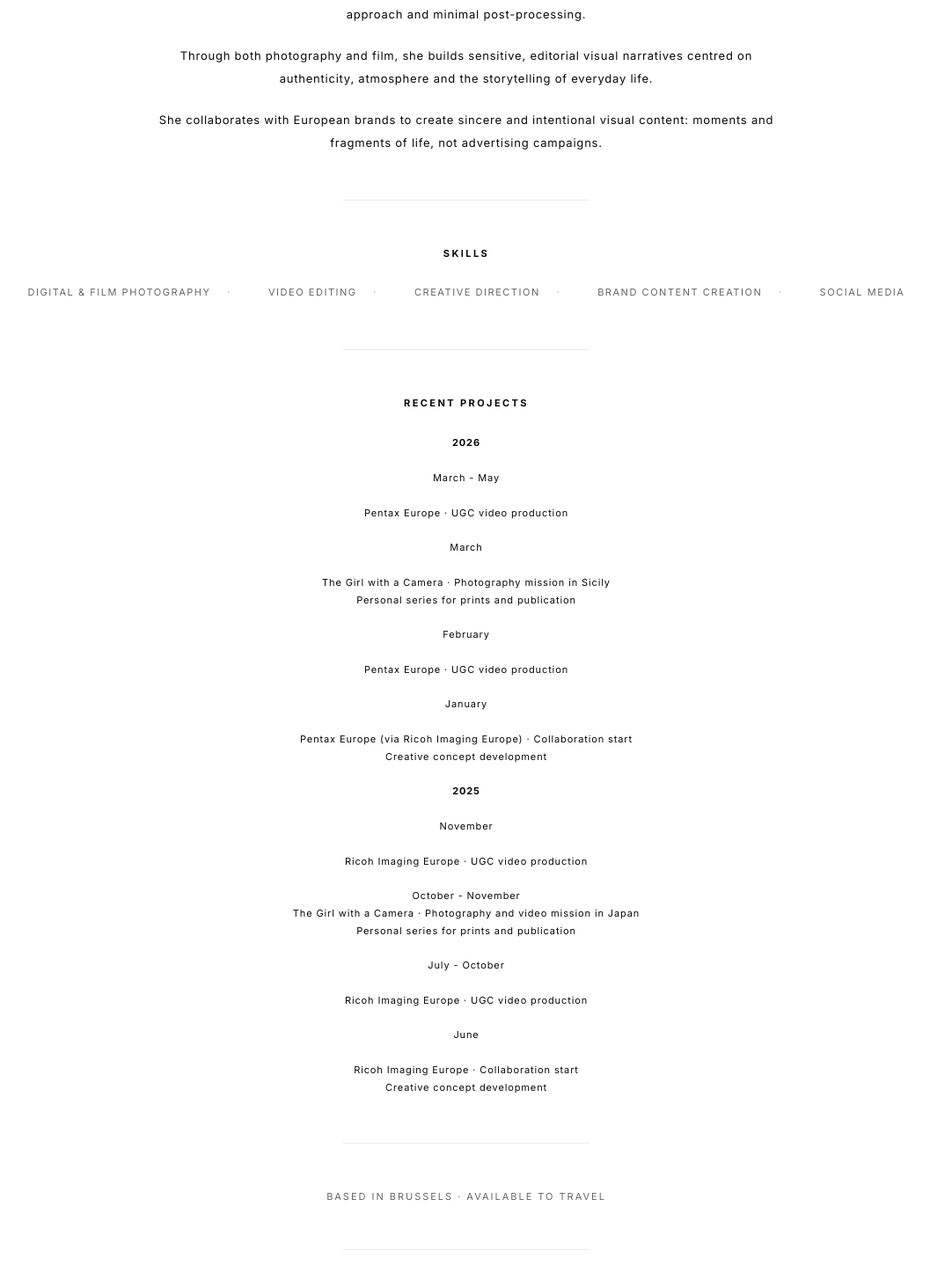
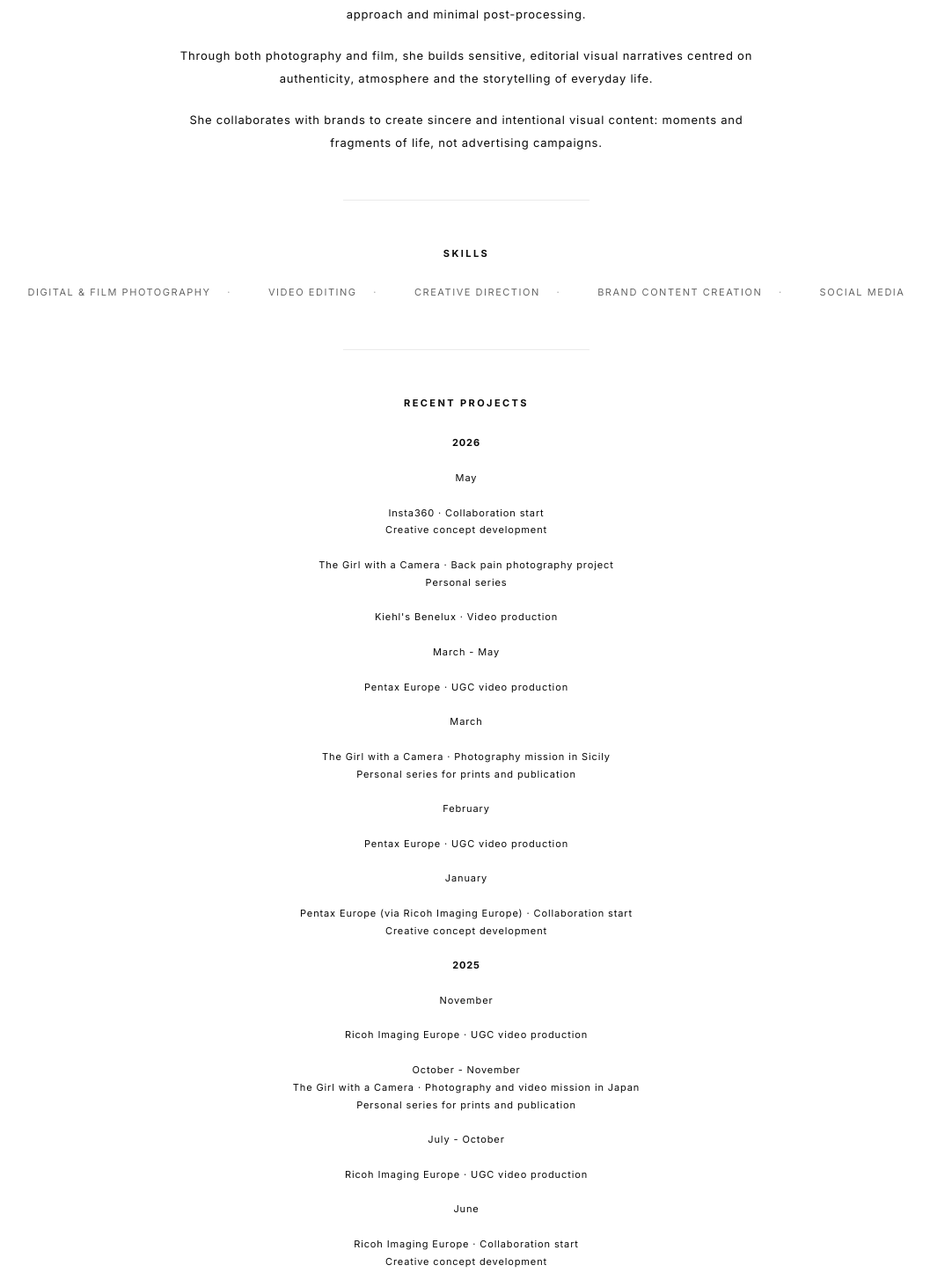
Before and after one commit to thegirlwithacamera/thegirlwithacamera, a Next.js app: page /en/about in a window 1280 px wide. Shown: the part 287-1750 px from the top of the page at 88% size, without its empty margins (110-1167 px from the left). Built offline with nearby package versions, Linux system fonts and the light colour scheme.

Commit message:
Update about page: remove 'European' qualifier and add May 2026 projects (Insta360, Back pain project, Kiehl's)

```diff
--- a/app/[lang]/about/page.tsx
+++ b/app/[lang]/about/page.tsx
@@ -21,7 +21,7 @@ const content = {
       "Sandrine Ceuppens est photographe et vidéaste documentaire, basée à Bruxelles.",
       "Elle capture les rues, la lumière et les instants silencieux. Ces fragments du réel qu'on remarque à peine mais qui racontent tout. Son travail évolue à la frontière du documentaire et de l'esthétique mode, avec une approche épurée et un post-traitement minimal.",
       "À travers la photo comme la vidéo, elle construit des récits visuels sensibles et éditoriaux, centrés sur l'authenticité, l'atmosphère et la narration du quotidien.",
-      "Elle collabore avec des marques européennes pour créer du contenu visuel sincère et intentionnel, pensé comme des fragments de vie plutôt que comme des campagnes classiques.",
+      "Elle collabore avec des marques pour créer du contenu visuel sincère et intentionnel, pensé comme des fragments de vie plutôt que comme des campagnes classiques.",
     ],
     recentProjects: "PROJETS RÉCENTS",
     skills: "COMPÉTENCES",
@@ -35,7 +35,7 @@ const content = {
       "Sandrine Ceuppens is a documentary photographer and filmmaker based in Brussels.",
       "She captures streets, light and quiet moments. Fragments of reality that barely register but tell everything. Her work evolves at the border of documentary and fashion aesthetics, with a clean approach and minimal post-processing.",
       "Through both photography and film, she builds sensitive, editorial visual narratives centred on authenticity, atmosphere and the storytelling of everyday life.",
-      "She collaborates with European brands to create sincere and intentional visual content: moments and fragments of life, not advertising campaigns.",
+      "She collaborates with brands to create sincere and intentional visual content: moments and fragments of life, not advertising campaigns.",
     ],
     recentProjects: "RECENT PROJECTS",
     skills: "SKILLS",
@@ -289,6 +289,16 @@ export default async function AboutPage({ params }: Props) {
             <strong style={{ fontSize: "11px" }}>2026</strong>
             {`
 
+Mai
+
+Insta360 · Début de collaboration
+Développement des concepts
+
+The Girl with a Camera · Projet photo Back pain
+Série personnelle
+
+Kiehl's Benelux · Production vidéo
+
 Mars - Mai
 
 Pentax Europe · Production vidéo UGC
@@ -332,6 +342,16 @@ Développement des concepts créatifs`}
           <>
             <strong style={{ fontSize: "11px" }}>2026</strong>
             {`
+
+May
+
+Insta360 · Collaboration start
+Creative concept development
+
+The Girl with a Camera · Back pain photography project
+Personal series
+
+Kiehl's Benelux · Video production
 
 March - May
 
```
